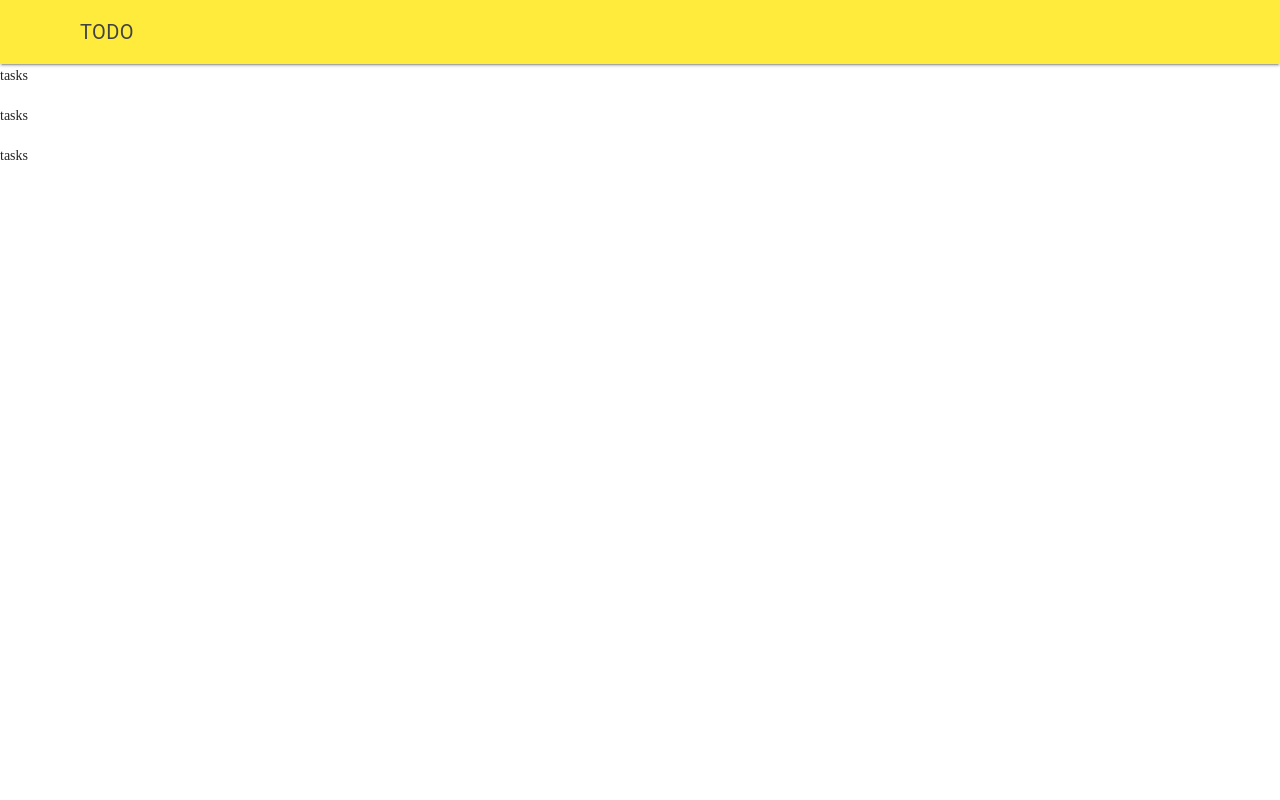
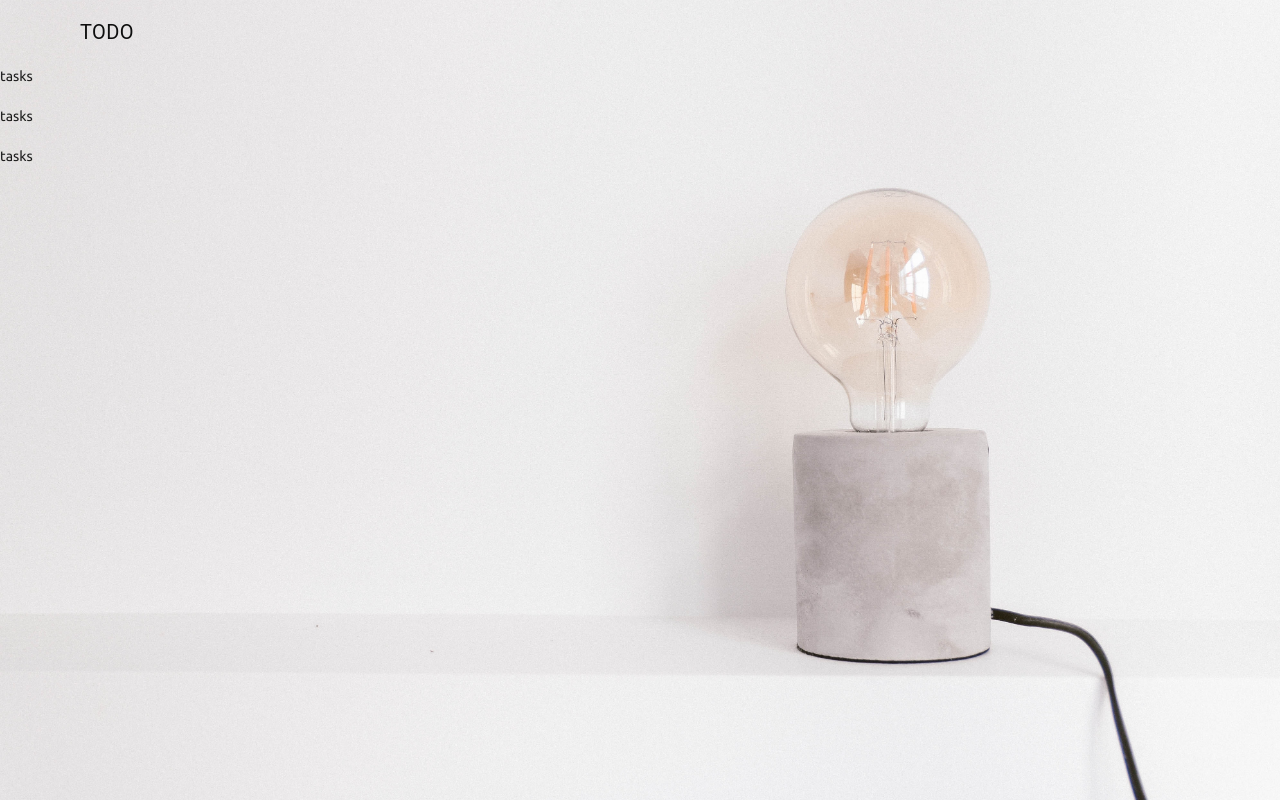
Before and after one commit to Twitch0125/todoApp, a website: page index.html in a window 1280 px wide. Drawn offline with nearby package versions, Linux system fonts and the light colour scheme.

Commit message:
rearanged links, added ubuntu font, added background. removed header

```diff
--- a/index.html
+++ b/index.html
@@ -5,16 +5,18 @@
     <meta name="viewport" content="width=device-width, initial-scale=1.0">
     <meta http-equiv="X-UA-Compatible" content="ie=edge">
     <title>Document</title>
-    <link rel="stylesheet" href="css/style.css">
     <link rel="stylesheet" href="https://fonts.googleapis.com/icon?family=Material+Icons">
     <link rel="stylesheet" href="https://code.getmdl.io/1.3.0/material.yellow-indigo.min.css" />
+    <link href="https://fonts.googleapis.com/css?family=Ubuntu|Ubuntu+Condensed" rel="stylesheet">
+    <link rel="stylesheet" href="css/style.css">
     <script defer src="https://code.getmdl.io/1.3.0/material.min.js"></script>
     <script defer src="js/main.js"></script>
+
 </head>
 
 <body>
-    <div class="mdl-layout mdl-js-layout">
-        <header class="mdl-layout__header">
+    <div class="mdl-layout-transparent mdl-layout mdl-js-layout">
+        <header class="mdl-layout__header mdl-layout__header--transparent">
             <div class="mdl-layout-icon"></div>
             <div class="mdl-layout__header-row">
                 <span class="mdl-layout__title">TODO</span>
--- a/scss/style.scss
+++ b/scss/style.scss
@@ -1,3 +1,11 @@
 *{
-    font-family: 'ubuntu', 'sans-serif';
+    font-family: 'Ubuntu', 'sans-serif';
 }
+
+.mdl-layout-transparent {
+    background: url('../images/light-bulb.jpg') center / cover;
+  }
+  .mdl-layout-transparent .mdl-layout__header,
+  .mdl-layout-transparent .mdl-layout__drawer-button {
+    color: rgb(14, 14, 14);
+  }
```
Also changed, not shown: css/style.css.
